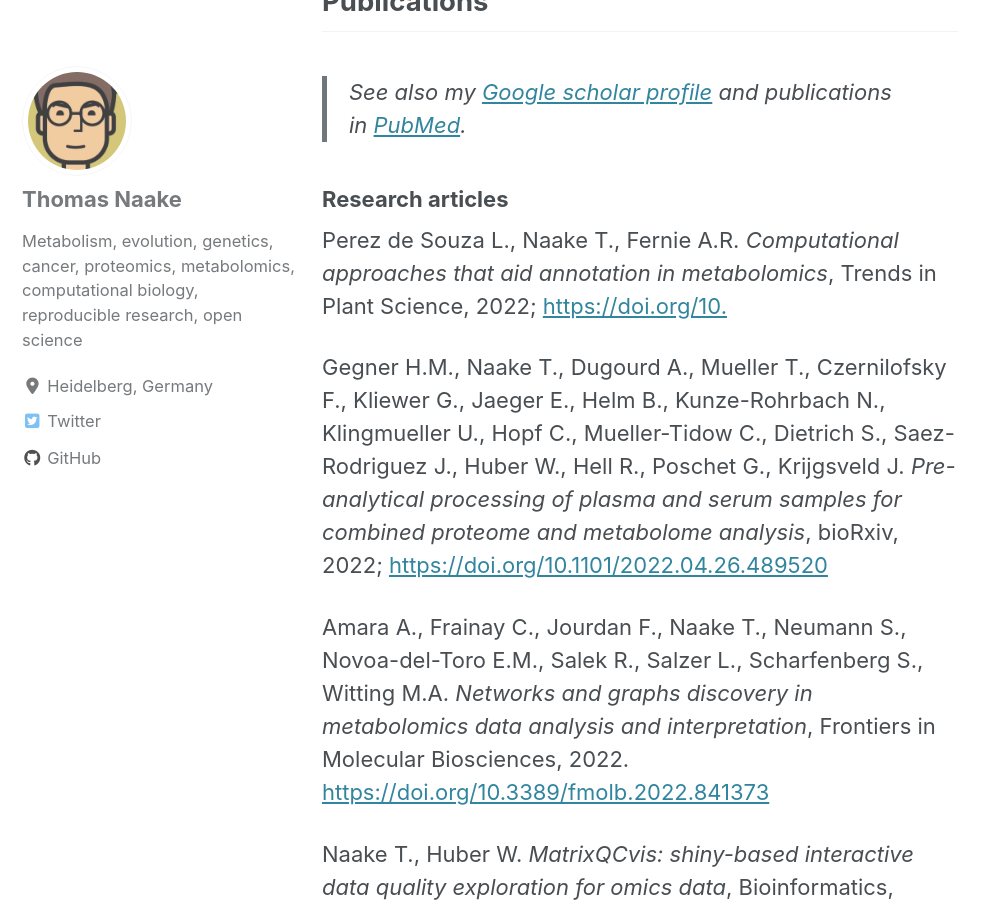
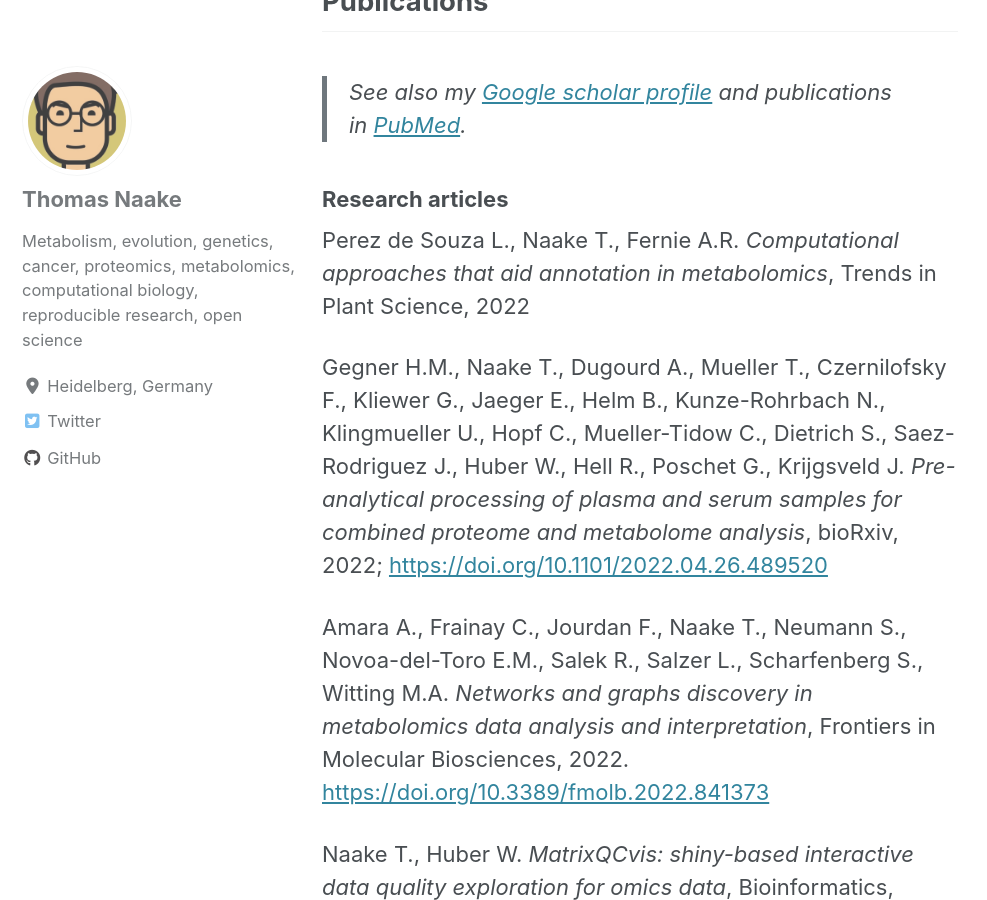
Before and after one commit to tnaake/tnaake.github.io, a Jekyll site: the page built from _pages/about.md, in a window 1280 px wide and 900 px high, scrolled down 631 px. Shown: the whole window, without its empty margins (0-987 px from the left). Built offline with Jekyll 4.4.1, drawn with Linux system fonts in a browser that asks for light colours; cached includes are drawn as plain includes; nearby versions of some CDN libraries; some of the changed lines change nothing that is shown.

Commit message:
Update about.md

```diff
--- a/_pages/about.md
+++ b/_pages/about.md
@@ -34,8 +34,7 @@ research projects focus on cancer proteomics and metabolomics.
 
 Perez de Souza L., Naake T., Fernie A.R.
 *Computational approaches that aid annotation in metabolomics*,
-Trends in Plant Science, 2022;
-[https://doi.org/10.](https://doi.org/10.)
+Trends in Plant Science, 2022
 
 Gegner H.M., Naake T., Dugourd A., Mueller T., Czernilofsky F., Kliewer G.,
 Jaeger E., Helm B., Kunze-Rohrbach N., Klingmueller U., Hopf C.,
```
